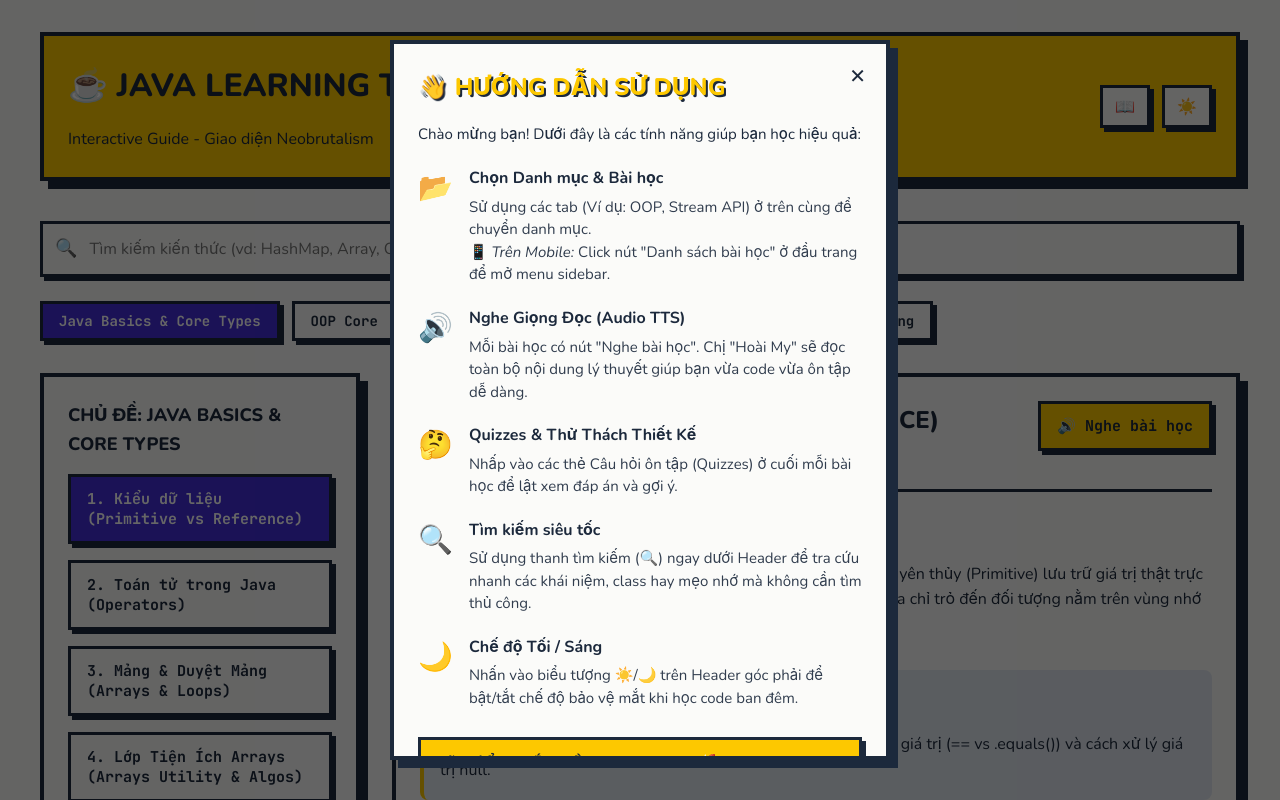
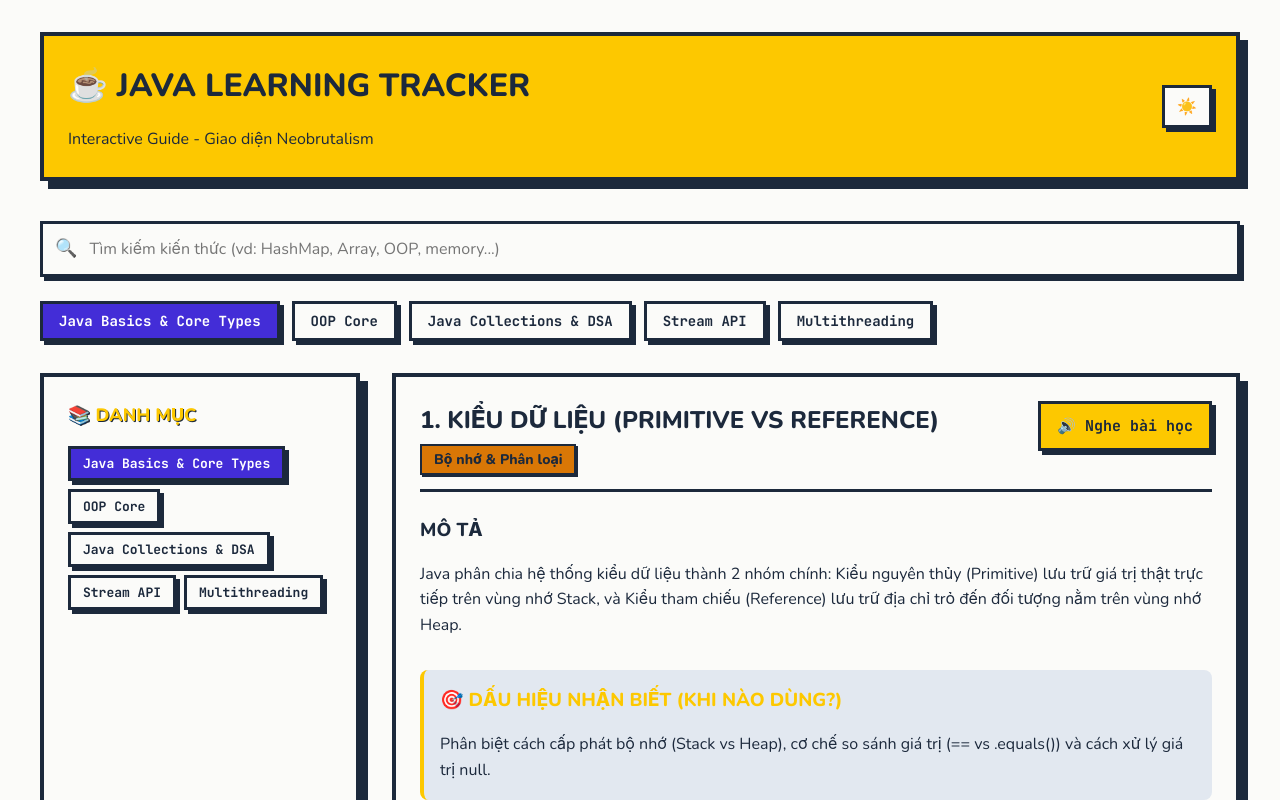
Before and after one commit to MixterTom/Java-Code, a React (Vite) app in the folder java-stream-react/: page / in a window 1280 px wide. Shown: the top 800 px of the page. Built offline with nearby package versions, Linux system fonts and the light colour scheme.

Commit message:
feat: implement neobrutalist UI foundation with custom CSS and base React components

```diff
--- a/java-stream-react/src/App.jsx
+++ b/java-stream-react/src/App.jsx
@@ -5,7 +5,6 @@ import CategoryTabs from './components/CategoryTabs';
 import Sidebar from './components/Sidebar';
 import ContentArea from './components/ContentArea';
 import SearchBar from './components/SearchBar';
-import GuideModal from './components/GuideModal';
 
 function App() {
   const categories = Object.keys(javaKnowledge);
@@ -13,14 +12,6 @@ function App() {
   const [activeTopic, setActiveTopic] = useState(javaKnowledge[categories[0]][0]);
   const [isMenuOpen, setIsMenuOpen] = useState(false);
   const [isDarkMode, setIsDarkMode] = useState(false);
-  const [isGuideOpen, setIsGuideOpen] = useState(false);
-
-  useEffect(() => {
-    const hasSeenGuide = localStorage.getItem('java_learning_guide_seen');
-    if (!hasSeenGuide) {
-      setIsGuideOpen(true);
-    }
-  }, []);
 
   useEffect(() => {
     if (isDarkMode) {
@@ -48,18 +39,9 @@ function App() {
 
   return (
     <div className="container">
-      <GuideModal
-        isOpen={isGuideOpen}
-        onClose={() => {
-          localStorage.setItem('java_learning_guide_seen', 'true');
-          setIsGuideOpen(false);
-        }}
-      />
-
       <Header
         toggleTheme={() => setIsDarkMode(!isDarkMode)}
         isDarkMode={isDarkMode}
-        openGuide={() => setIsGuideOpen(true)}
       />
 
       {isMenuOpen && <div className="backdrop" onClick={() => setIsMenuOpen(false)}></div>}
@@ -72,19 +54,20 @@ function App() {
         onSelectCategory={handleCategoryChange}
       />
 
-      <div className="mobile-topic-toggle">
-        <button
-          className="btn"
-          style={{ width: '100%', marginBottom: '24px', backgroundColor: 'var(--primary)', color: '#1C293C' }}
-          onClick={() => setIsMenuOpen(true)}
-        >
-          📂 Danh sách bài học 👉 ({activeTopic.title})
-        </button>
-      </div>
+      {/* Prominent Floating Action Button for Mobile */}
+      <button
+        className="mobile-fab btn"
+        onClick={() => setIsMenuOpen(true)}
+        aria-label="Mở Menu Danh Mục và Bài Học"
+      >
+        <span>🚀</span> Đổi Danh Mục & Bài Học
+      </button>
 
       <div className="layout">
         <Sidebar
+          categories={categories}
           activeCategory={activeCategory}
+          onSelectCategory={handleCategoryChange}
           topics={javaKnowledge[activeCategory]}
           activeTopic={activeTopic}
           onSelectTopic={handleTopicChange}
--- a/java-stream-react/src/components/GuideModal.jsx
+++ /dev/null
@@ -1,105 +0,0 @@
-import { useState, useEffect } from 'react';
-
-export default function GuideModal({ isOpen, onClose }) {
-  if (!isOpen) return null;
-
-  return (
-    <div className="backdrop" style={{ display: 'flex', justifyContent: 'center', alignItems: 'center', zIndex: 2000, padding: '16px' }}>
-      <div
-        className="card bg-surface"
-        style={{
-          maxWidth: '500px',
-          width: '100%',
-          position: 'relative',
-          overflowY: 'auto',
-          maxHeight: '90vh',
-          animation: 'slideUp 0.3s ease-out'
-        }}
-      >
-        <button
-          onClick={onClose}
-          style={{
-            position: 'absolute',
-            top: '16px',
-            right: '16px',
-            background: 'transparent',
-            border: 'none',
-            fontSize: '20px',
-            cursor: 'pointer',
-            color: 'var(--text)',
-            padding: '4px'
-          }}
-          aria-label="Đóng"
-        >
-          ✕
-        </button>
-        <h2 style={{ fontSize: '24px', marginBottom: '16px', color: 'var(--primary)', textShadow: '2px 2px 0px var(--text)' }}>
-          👋 Hướng Dẫn Sử Dụng
-        </h2>
-
-        <div style={{ display: 'flex', flexDirection: 'column', gap: '20px', fontSize: '15px' }}>
-          <p style={{ margin: 0, fontWeight: '500' }}>Chào mừng bạn! Dưới đây là các tính năng giúp bạn học hiệu quả:</p>
-
-          <div style={{ display: 'flex', gap: '16px', alignItems: 'flex-start' }}>
-            <span style={{ fontSize: '28px' }}>📂</span>
-            <div>
-              <strong style={{ fontSize: '16px' }}>Chọn Danh mục & Bài học</strong>
-              <p style={{ margin: '4px 0 0 0', opacity: 0.9, lineHeight: '1.5' }}>
-                Sử dụng các tab (Ví dụ: OOP, Stream API) ở trên cùng để chuyển danh mục.<br/>
-                📱 <em>Trên Mobile:</em> Click nút "Danh sách bài học" ở đầu trang để mở menu sidebar.
-              </p>
-            </div>
-          </div>
-
-          <div style={{ display: 'flex', gap: '16px', alignItems: 'flex-start' }}>
-            <span style={{ fontSize: '28px' }}>🔊</span>
-            <div>
-              <strong style={{ fontSize: '16px' }}>Nghe Giọng Đọc (Audio TTS)</strong>
-              <p style={{ margin: '4px 0 0 0', opacity: 0.9, lineHeight: '1.5' }}>
-                Mỗi bài học có nút "Nghe bài học". Chị "Hoài My" sẽ đọc toàn bộ nội dung lý thuyết giúp bạn vừa code vừa ôn tập dễ dàng.
-              </p>
-            </div>
-          </div>
-
-          <div style={{ display: 'flex', gap: '16px', alignItems: 'flex-start' }}>
-            <span style={{ fontSize: '28px' }}>🤔</span>
-            <div>
-              <strong style={{ fontSize: '16px' }}>Quizzes & Thử Thách Thiết Kế</strong>
-              <p style={{ margin: '4px 0 0 0', opacity: 0.9, lineHeight: '1.5' }}>
-                Nhấp vào các thẻ Câu hỏi ôn tập (Quizzes) ở cuối mỗi bài học để lật xem đáp án và gợi ý.
-              </p>
-            </div>
-          </div>
-
-          <div style={{ display: 'flex', gap: '16px', alignItems: 'flex-start' }}>
-            <span style={{ fontSize: '28px' }}>🔍</span>
-            <div>
-              <strong style={{ fontSize: '16px' }}>Tìm kiếm siêu tốc</strong>
-              <p style={{ margin: '4px 0 0 0', opacity: 0.9, lineHeight: '1.5' }}>
-                Sử dụng thanh tìm kiếm (🔍) ngay dưới Header để tra cứu nhanh các khái niệm, class hay mẹo nhớ mà không cần tìm thủ công.
-              </p>
-            </div>
-          </div>
-
-          <div style={{ display: 'flex', gap: '16px', alignItems: 'flex-start' }}>
-            <span style={{ fontSize: '28px' }}>🌙</span>
-            <div>
-              <strong style={{ fontSize: '16px' }}>Chế độ Tối / Sáng</strong>
-              <p style={{ margin: '4px 0 0 0', opacity: 0.9, lineHeight: '1.5' }}>
-                Nhấn vào biểu tượng ☀️/🌙 trên Header góc phải để bật/tắt chế độ bảo vệ mắt khi học code ban đêm.
-              </p>
-            </div>
-          </div>
-        </div>
-
-        <button
-          className="btn"
-          onClick={onClose}
-          style={{ width: '100%', marginTop: '28px', backgroundColor: 'var(--primary)', color: '#1C293C', fontSize: '16px' }}
-        >
-          Đã hiểu, Bắt đầu học ngay! 🚀
-        </button>
-      </div>
-    </div>
-  );
-}
--- a/java-stream-react/src/components/Header.jsx
+++ b/java-stream-react/src/components/Header.jsx
@@ -1,4 +1,4 @@
-export default function Header({ toggleTheme, isDarkMode, openGuide }) {
+export default function Header({ toggleTheme, isDarkMode }) {
   return (
     <header className="header" style={{ display: 'flex', justifyContent: 'space-between', alignItems: 'center' }}>
       <div>
@@ -6,9 +6,6 @@ export default function Header({ toggleTheme, isDarkMode, openGuide }) {
         <p>Interactive Guide - Giao diện Neobrutalism</p>
       </div>
       <div style={{ display: 'flex', gap: '12px' }}>
-        <button className="btn" onClick={openGuide} style={{ padding: '8px 12px', fontSize: '16px' }} title="Hướng dẫn sử dụng">
-          📖
-        </button>
         <button className="btn" onClick={toggleTheme} style={{ padding: '8px 12px', fontSize: '16px' }} title="Chế độ Sáng/Tối">
           {isDarkMode ? '🌙' : '☀️'}
         </button>
--- a/java-stream-react/src/components/Sidebar.jsx
+++ b/java-stream-react/src/components/Sidebar.jsx
@@ -1,4 +1,4 @@
-export default function Sidebar({ activeCategory, topics, activeTopic, onSelectTopic, isOpen, closeMenu }) {
+export default function Sidebar({ categories, activeCategory, onSelectCategory, topics, activeTopic, onSelectTopic, isOpen, closeMenu }) {
   return (
     <aside className={`sidebar ${isOpen ? 'open' : ''}`}>
       <div className="mobile-sidebar-header mac-style">
@@ -10,14 +10,39 @@ export default function Sidebar({ activeCategory, topics, activeTopic, onSelectT
         </div>
         <button className="btn" onClick={closeMenu} style={{ padding: '4px 8px', fontSize: '13px' }}>Đóng ✕</button>
       </div>
+
+      <div className="card bg-surface" style={{ marginBottom: '24px' }}>
+        <h2 style={{ fontSize: '18px', color: 'var(--primary)', textShadow: '1px 1px 0px var(--text)' }}>
+          📚 Danh mục
+        </h2>
+        <div className="button-group" style={{ flexDirection: 'row', flexWrap: 'wrap', gap: '8px' }}>
+          {categories && categories.map(category => (
+            <button
+              key={category}
+              className={`btn ${activeCategory === category ? 'active' : ''}`}
+              style={{ width: 'auto', padding: '6px 12px', fontSize: '13px', margin: 0 }}
+              onClick={() => onSelectCategory(category)}
+            >
+              {category}
+            </button>
+          ))}
+        </div>
+      </div>
+
       <div className="card bg-surface">
-        <h2 style={{ fontSize: '18px' }}>Chủ đề: {activeCategory}</h2>
+        <h2 style={{ fontSize: '18px' }}>📖 Bài học: {activeCategory}</h2>
         <div className="button-group">
           {topics.map(topic => (
             <button
               key={topic.id}
               className={`btn ${activeTopic.id === topic.id ? 'active' : ''}`}
-              onClick={() => onSelectTopic(topic)}
+              onClick={() => {
+                onSelectTopic(topic);
+                // On mobile, close menu after selecting a topic
+                if (window.innerWidth <= 768) {
+                  closeMenu();
+                }
+              }}
             >
               {topic.title}
             </button>
--- a/java-stream-react/src/index.css
+++ b/java-stream-react/src/index.css
@@ -165,8 +165,26 @@ h1, h2, h3 {
     padding: 12px;
   }
 
-  .mobile-topic-toggle {
-    display: block !important;
+  .mobile-fab {
+    display: flex;
+    justify-content: center;
+    position: fixed;
+    bottom: 24px;
+    left: 50%;
+    transform: translateX(-50%);
+    width: 90%;
+    max-width: 320px;
+    z-index: 900;
+    background-color: var(--primary);
+    color: #1C293C;
+    border-radius: 50px;
+    box-shadow: 4px 4px 0px var(--shadow-color);
+    animation: bounce-pulse 2s infinite;
+  }
+
+  [data-theme="dark"] .mobile-fab {
+    color: #020617; /* Slate 950 */
+    box-shadow: 4px 4px 0px #020617;
   }
 
   .mobile-sidebar-header {
@@ -218,8 +236,19 @@ h1, h2, h3 {
   display: none;
 }
 
-.mobile-topic-toggle {
-  display: none;
+.mobile-fab {
+  display: none; /* Hidden by default on desktop */
+}
+
+@keyframes bounce-pulse {
+  0%, 100% {
+    transform: translateX(-50%) translateY(0);
+    box-shadow: 4px 4px 0px var(--shadow-color);
+  }
+  50% {
+    transform: translateX(-50%) translateY(-5px);
+    box-shadow: 6px 9px 0px var(--shadow-color);
+  }
 }
 
 .category-tabs,
```
